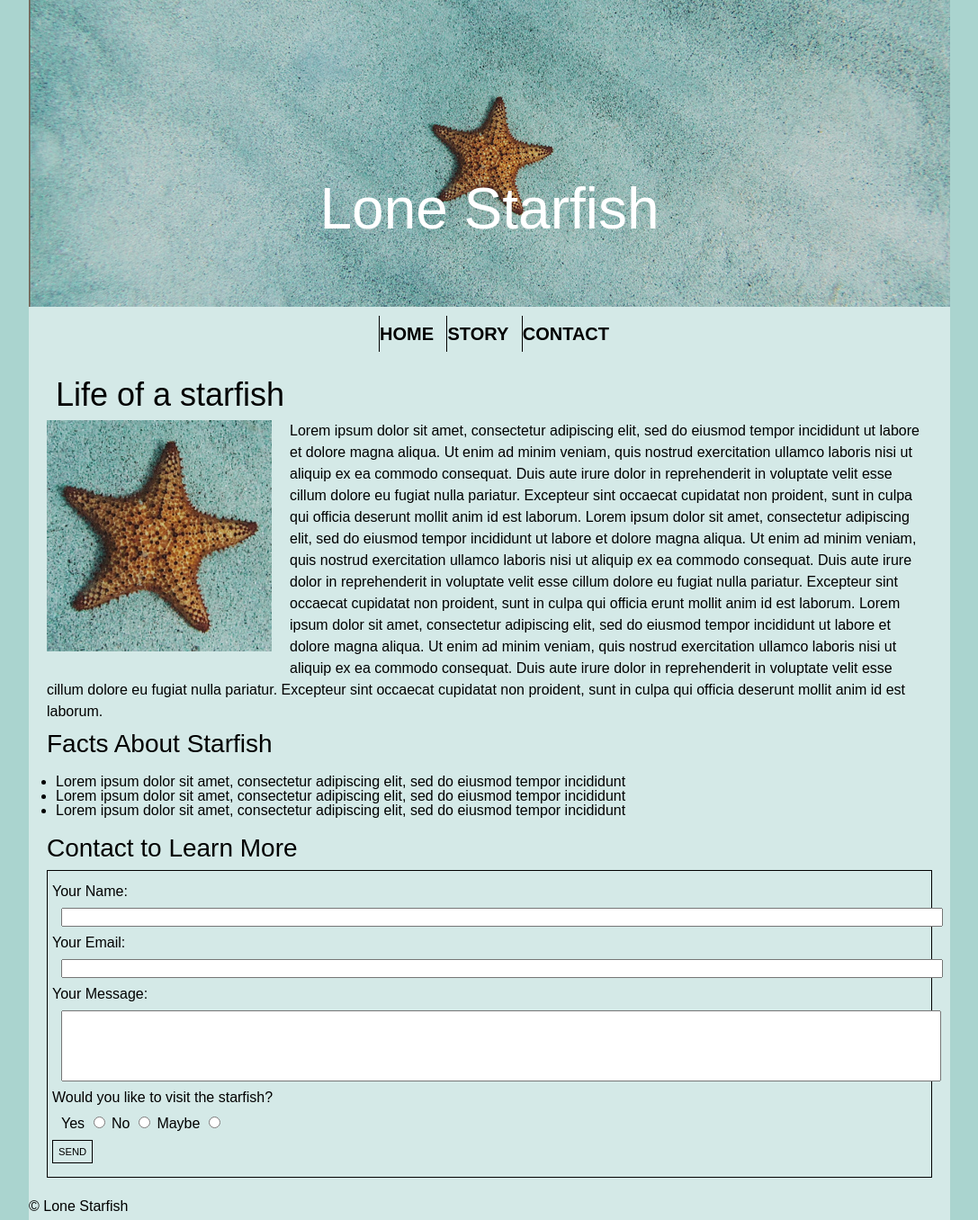
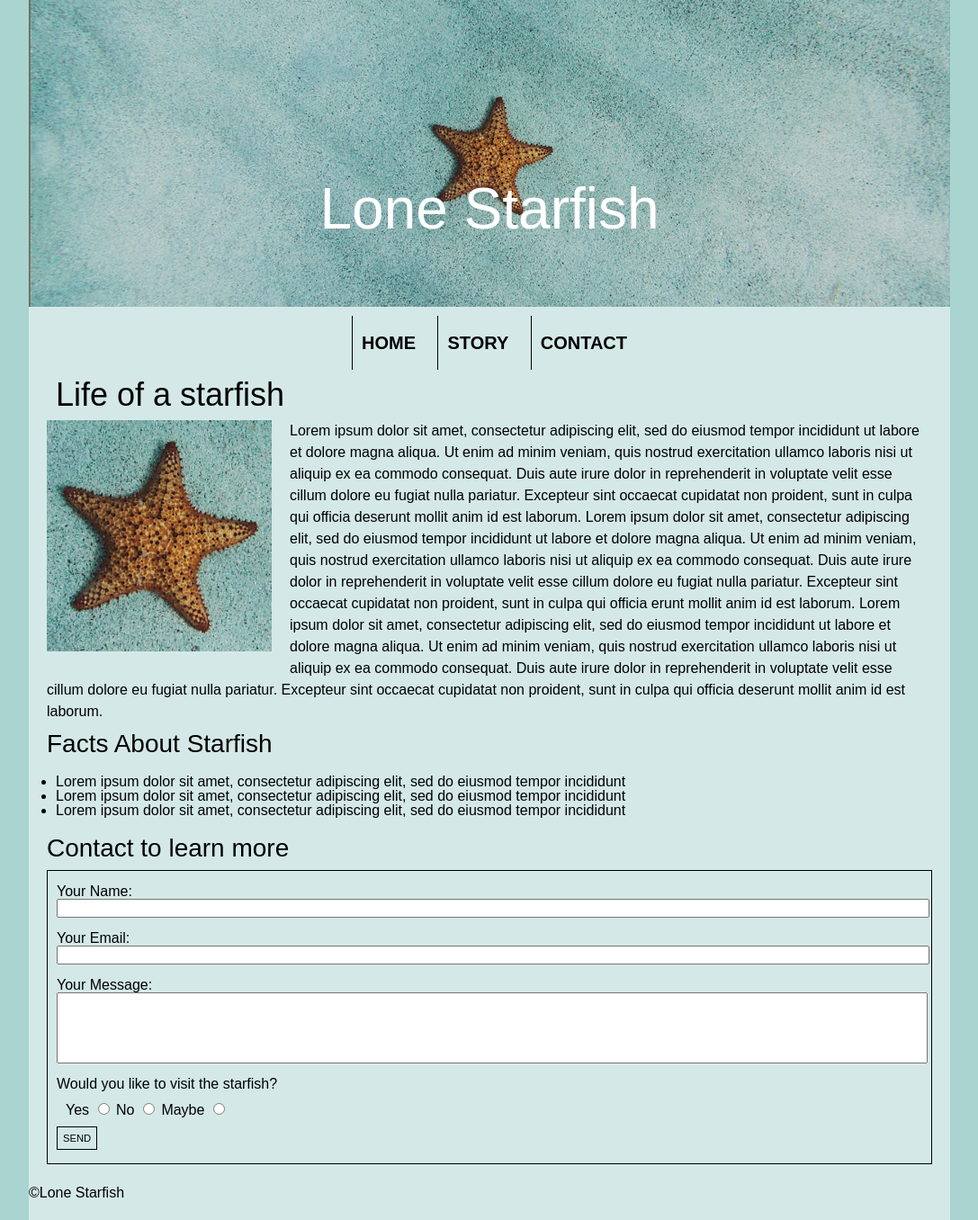
Before and after one commit to vana0061/mid-term, a plain HTML site: page index.html in a window 1280 px wide. Shown: the top 1356 px of the page at 90% size, without its empty margins (96-1183 px from the left). Drawn offline with Linux system fonts and the light colour scheme.

Commit message:
form fixes

```diff
--- a/CSS/style.css
+++ b/CSS/style.css
@@ -100,15 +100,14 @@ nav ul li {
     display: inline-block;
     margin-left: 10px;
     padding: 0px;
-    border-left: solid black;
-    border-width: 1px;
+    border-left: 1px solid black;
 }
 
 nav ul li a {
     background: #d4e9e7;
     display:inline-block;
     margin: 0;
-    padding:10 px;
+    padding:10px;
     width:auto;
     text-align:center;
     line-height: 40px;
@@ -157,18 +156,20 @@ article ul {
 .forms {
     border: solid black 1px;
     margin: 0 auto;
-    padding:15px 5px;
+    padding:15px 10px;
     box-sizing: border-box;
 }
 
 .form1 input {
     width: 100%;
-    margin:10px;
+    margin-right:10px;
+    margin-bottom: 15px;
 }
 
 .message {
     padding: 30px 1px;
-    margin: 10px;
+    margin-right: 10px;
+    margin-bottom: 15px;
 }
 
 .form2 {
@@ -182,6 +183,7 @@ article ul {
     font-size: 70%;
     font-weight: 100;
 }
+/* Why won't my copyright fricking move?? */
 
 footer {
     position: relative;
@@ -213,23 +215,5 @@ main {
 /* main width and padding codes for little space between body background and content (images/text/ etc..)
 1004 + 10 + 10 = Effective width = 1024 px
 
- .container {
-        width: 1024px;
-        background-color: #d4e9e7;
-        margin-left: auto;
-        margin-right:auto;
-    }
 
-
-.container {
-    width: 1024px;
-    background-color: #d4e9e7;
-    margin-left:auto;
-    margin-right:auto;
-}
-
-main {
-    width: 1004px;
-    padding: 10px;
-}
  */
--- a/index.html
+++ b/index.html
@@ -53,7 +53,7 @@
              <li>Lorem ipsum dolor sit amet, consectetur adipiscing elit, sed do eiusmod tempor incididunt</li>
            </ul>
 
-           <h4>Contact to Learn More</h4>
+           <h4>Contact to learn more</h4>
 
            <div class="forms">
 
@@ -86,7 +86,7 @@
 </main>
 
 <footer>
-    <p>&copy; Lone Starfish</p>
+    <p>&copy;Lone Starfish</p>
 </footer>
 
 </div>
```
